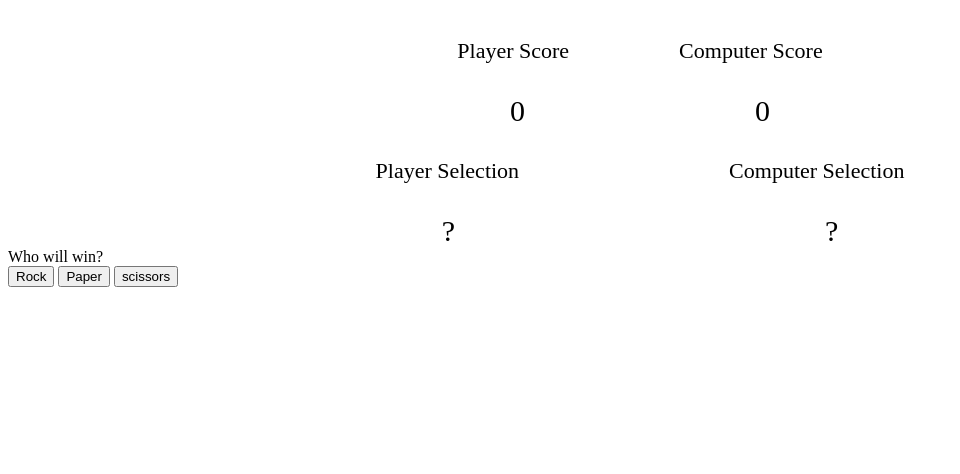
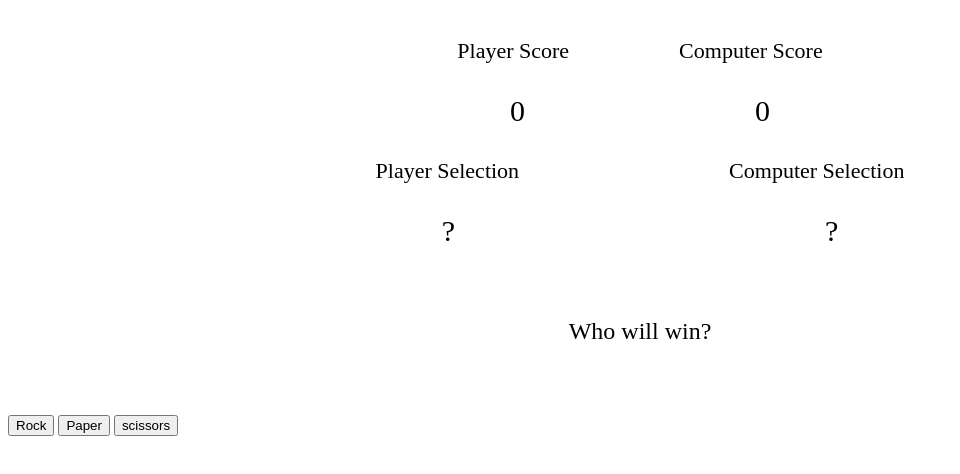
Before and after one commit to jamezq4/Odin-Rock-Paper-Scissors, a plain HTML site: page index.html in a window 1280 px wide. Shown: the whole page, without its empty margins (0-960 px from the left). Drawn offline with Linux system fonts and the light colour scheme.

Commit message:
Center output div

```diff
--- a/styles.css
+++ b/styles.css
@@ -52,6 +52,14 @@ body {
     margin-right: 360px;
 }
 
+#output {
+    display: flex;
+    justify-content: center;
+    margin: 50px;
+    padding: 20px;
+    font-size: 24px;
+}
+
 #play-round {
     display: flex;
     justify-content: center;
```
